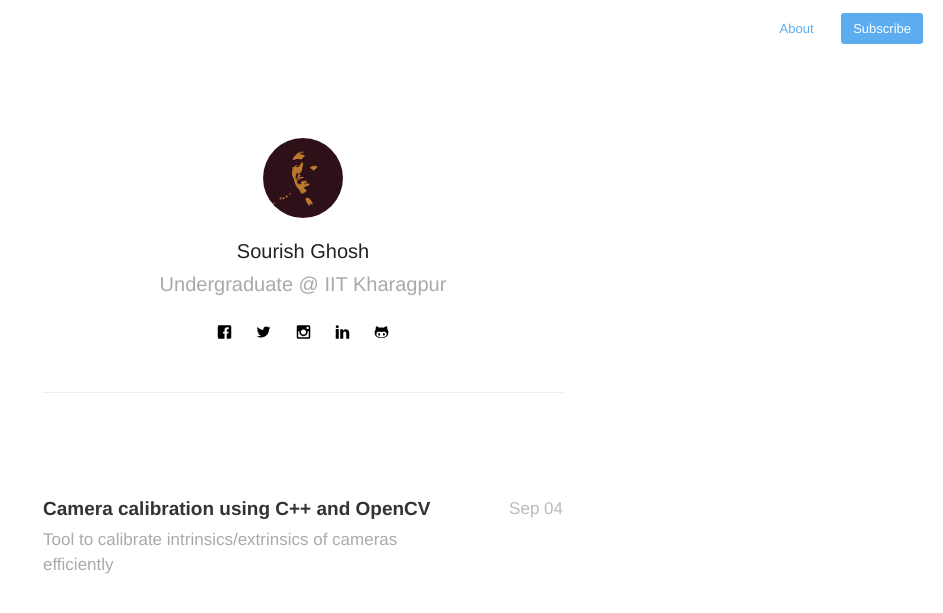
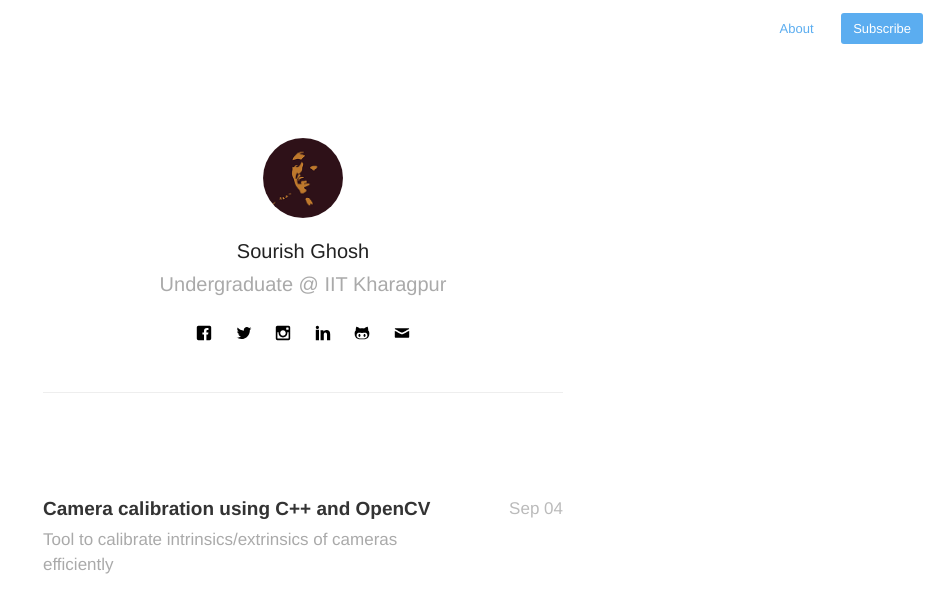
Before and after one commit to sourishg/sourishg.github.io, a Jekyll site: the page built from index.html, in a window 1280 px wide. Shown: the top 613 px of the page, without its empty margins (337-1280 px from the left). Built offline with Jekyll 4.4.1, drawn with Linux system fonts in a browser that asks for light colours; nearby versions of some CDN libraries; the list of posts is cut into pages by our own code.

Commit message:
Add email and modify title

```diff
--- a/_config.yml
+++ b/_config.yml
@@ -24,6 +24,7 @@
 instagram: sourish_gh
 linkedin: sourishg
 github: sourishg
+email: sourishg@iitkgp.ac.in
 
 # Details for the RSS feed generator
 url:            'http://sourishghosh.com'
--- a/_layouts/default.html
+++ b/_layouts/default.html
@@ -4,8 +4,11 @@
   <meta charset="utf-8">
   <meta http-equiv="X-UA-Compatible" content="IE=edge,chrome=1">
   <meta name="viewport" content="width=device-width, initial-scale=1">
-
-  <title>{{ site.name }}{% if page.title %} - {{ page.title }}{% endif %}</title>
+  {% if page.url == site.baseurl %}
+    <title>Sourish Ghosh - Undergraduate at IIT Kharagpur</title>
+  {% else %}
+    <title>{{ site.name }}{% if page.title %} - {{ page.title }}{% endif %}</title>
+  {% endif %}
   <link rel="shortcut icon" href="{{ site.baseurl }}assets/images/favicon.ico">
   <link rel="stylesheet" href="{{ site.baseurl }}assets/css/style.css">
   <link rel="alternate" type="application/rss+xml" title="My Blog" href="{{ site.baseurl }}rss.xml">
--- a/assets/css/style.css
+++ b/assets/css/style.css
@@ -653,7 +653,7 @@
   text-decoration: none;
   position: relative;
   display: inline-block;
-  height: 35px;
+  height: 30px;
   width: 35px;
 }
 .social-links > .link:hover > .icon {
@@ -706,8 +706,9 @@
   transition: all ease-in-out 0.2s;
 }
 
-.icon-facebook { width: 15px; height: 30px; }
-.icon-twitter { width: 15px; height: 30px; }
-.icon-instagram { width: 15px; height: 30px; }
-.icon-github { width: 15px; height: 30px; }
-.icon-linkedin { width: 15px; height: 30px; }
+.icon-facebook { width: 16px; height: 32px; }
+.icon-twitter { width: 16px; height: 32px; }
+.icon-instagram { width: 16px; height: 32px; }
+.icon-github { width: 16px; height: 32px; }
+.icon-linkedin { width: 16px; height: 32px; }
+.icon-mail { width: 16px; height: 32px; }
```
Also changed, not shown: 4 other files.
